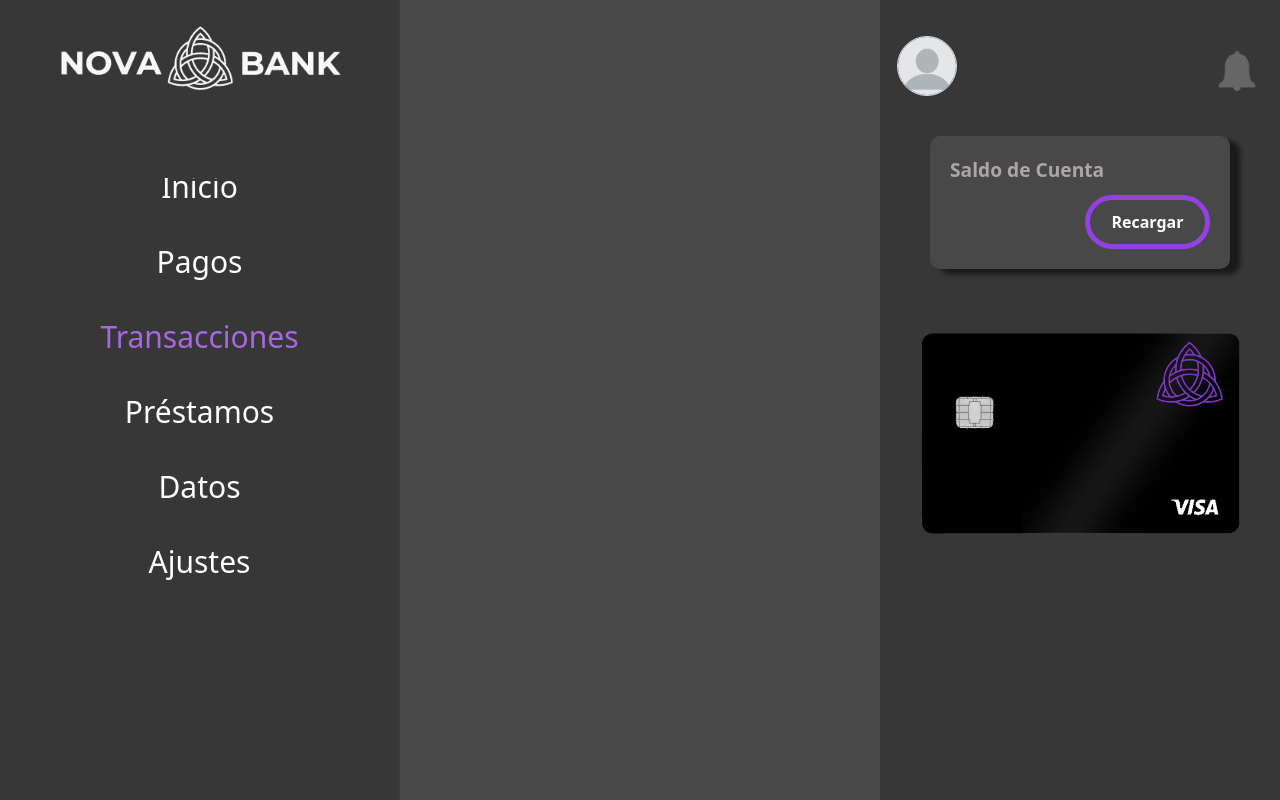
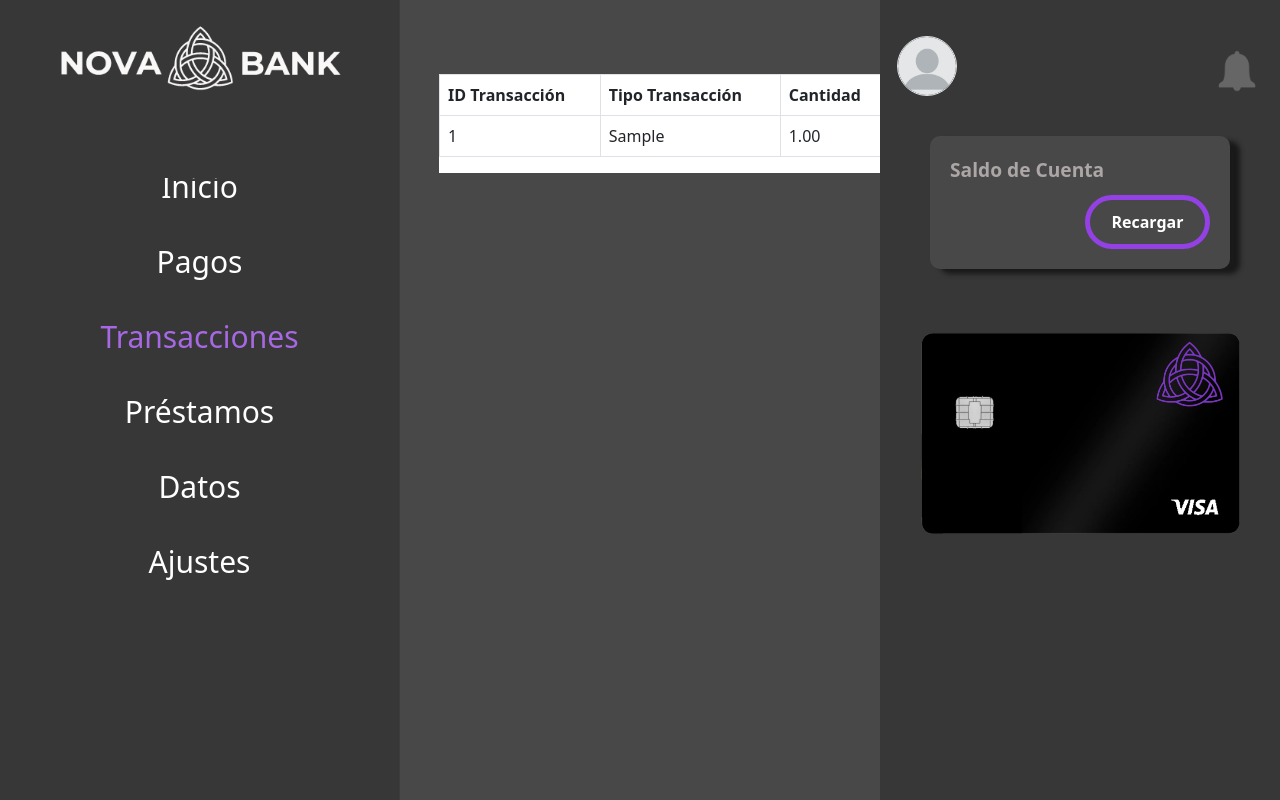
Before and after one commit to JCCutino/NovaBank, a PHP site: page /pagina_transacciones.php in a window 1280 px wide. Run offline with PHP 8.4, Linux system fonts and the light colour scheme; the visitor is signed in with stand-in values (Sample User, id 1); tables that the repository leaves empty hold one stand-in row (values such as "Sample post"); some libraries are stand-ins or nearby versions.

Commit message:
Mostrar Tabla Transacciones

```diff
--- /dev/null
+++ b/funcionalidades/tablaTransacciones.php
@@ -0,0 +1,35 @@
+<?php
+include 'conexion.php';
+
+function obtenerTransaccionesPorIBAN($conn) {
+
+    $IBAN = $_SESSION['IBAN'];
+
+
+    $consultaTransacciones = $conn->prepare("SELECT ID_Transaccion, Tipo_Transaccion, Cantidad, Fecha_Hora FROM Transaccion WHERE IBAN = ?");
+    $consultaTransacciones->bind_param("s", $IBAN);
+    $consultaTransacciones->execute();
+    $resultadoTransacciones = $consultaTransacciones->get_result();
+
+
+    if ($resultadoTransacciones->num_rows > 0) {
+
+        $transacciones = array();
+
+
+        while ($fila = $resultadoTransacciones->fetch_assoc()) {
+
+            $transacciones[] = $fila;
+        }
+
+
+        return $transacciones;
+    } else {
+
+        return array();
+    }
+}
+
+$transacciones = obtenerTransaccionesPorIBAN($conn);
+
+?>
--- a/pagina_transacciones.php
+++ b/pagina_transacciones.php
@@ -1,6 +1,6 @@
 <?php
 include 'funcionalidades/obtenerDatos.php';
-
+include 'funcionalidades/tablaTransacciones.php'
 ?>
 
 <!doctype html>
@@ -89,6 +89,34 @@ include 'funcionalidades/obtenerDatos.php';
 
         <div class="col-lg-6 col-md-12 main-content order-2"  id="container-responsive">
 
+        <div class="container mt-4">
+        <?php if (!empty($transacciones)): ?>
+            <div class="table-responsive bg-white">
+                <table class="table table-bordered">
+                    <thead>
+                        <tr>
+                            <th>ID Transacción</th>
+                            <th>Tipo Transacción</th>
+                            <th>Cantidad</th>
+                            <th>Fecha y Hora</th>
+                        </tr>
+                    </thead>
+                    <tbody>
+                        <?php foreach ($transacciones as $transaccion): ?>
+                            <tr>
+                                <td><?php echo $transaccion['ID_Transaccion']; ?></td>
+                                <td><?php echo $transaccion['Tipo_Transaccion']; ?></td>
+                                <td><?php echo $transaccion['Cantidad']; ?></td>
+                                <td><?php echo $transaccion['Fecha_Hora']; ?></td>
+                            </tr>
+                        <?php endforeach; ?>
+                    </tbody>
+                </table>
+            </div>
+        <?php else: ?>
+            <p class="alert alert-info">No hay transacciones disponibles.</p>
+        <?php endif; ?>
+    </div>
 
 
         </div>
```
